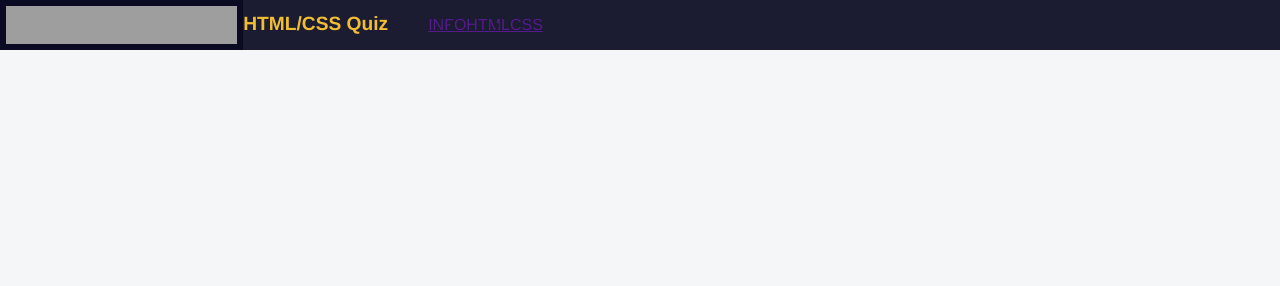
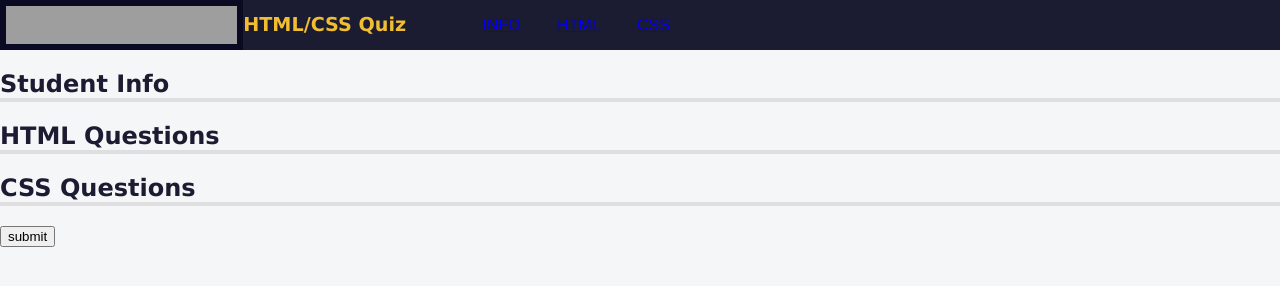
Before and after one commit to bp4924/accessibility-quiz, a plain HTML site: page index.html in a window 1280 px wide. Drawn offline with Linux system fonts and the light colour scheme; grey boxes are pictures that could not be loaded.

Commit message:
nav links

```diff
--- a/index.html
+++ b/index.html
@@ -18,17 +18,33 @@
       <nav>
         <ul>
           <li>
-            <a href="">INFO</a>
+            <a href="#student-info">INFO</a>
           </li>
           <li>
-            <a href="">HTML</a>
+            <a href="#html-questions">HTML</a>
           </li>
           <li>
-            <a href="">CSS</a>
+            <a href="#css-questions">CSS</a>
           </li>
         </ul>
       </nav>
     </header>
-    <main></main>
+    <main>
+      <form
+        action="https://freecodecamp.org/practice-project/accessibility-quiz"
+        method="post"
+      >
+        <section role="region" aria-labelledby="student-info">
+          <h2 id="student-info">Student Info</h2>
+        </section>
+        <section role="region" aria-labelledby="html-questions">
+          <h2 id="html-questions">HTML Questions</h2>
+        </section>
+        <section role="region" aria-labelledby="css-questions">
+          <h2 id="css-questions">CSS Questions</h2>
+        </section>
+      </form>
+      <input type="submit" id="submit" value="submit" />
+    </main>
   </body>
 </html>
--- a/styles.css
+++ b/styles.css
@@ -24,7 +24,22 @@ h1 {
   padding: 0.4rem;
 }
 
+nav {
+  width: 50%;
+  max-width: 300px;
+  height: 50px;
+}
+
 nav > ul {
   display: flex;
   justify-content: space-evenly;
 }
+
+h1,
+h2 {
+  font-family: Verdana, Geneva, Tahoma, sans-serif;
+}
+
+h2 {
+  border-bottom: 4px solid #dfdfe2;
+}
```
